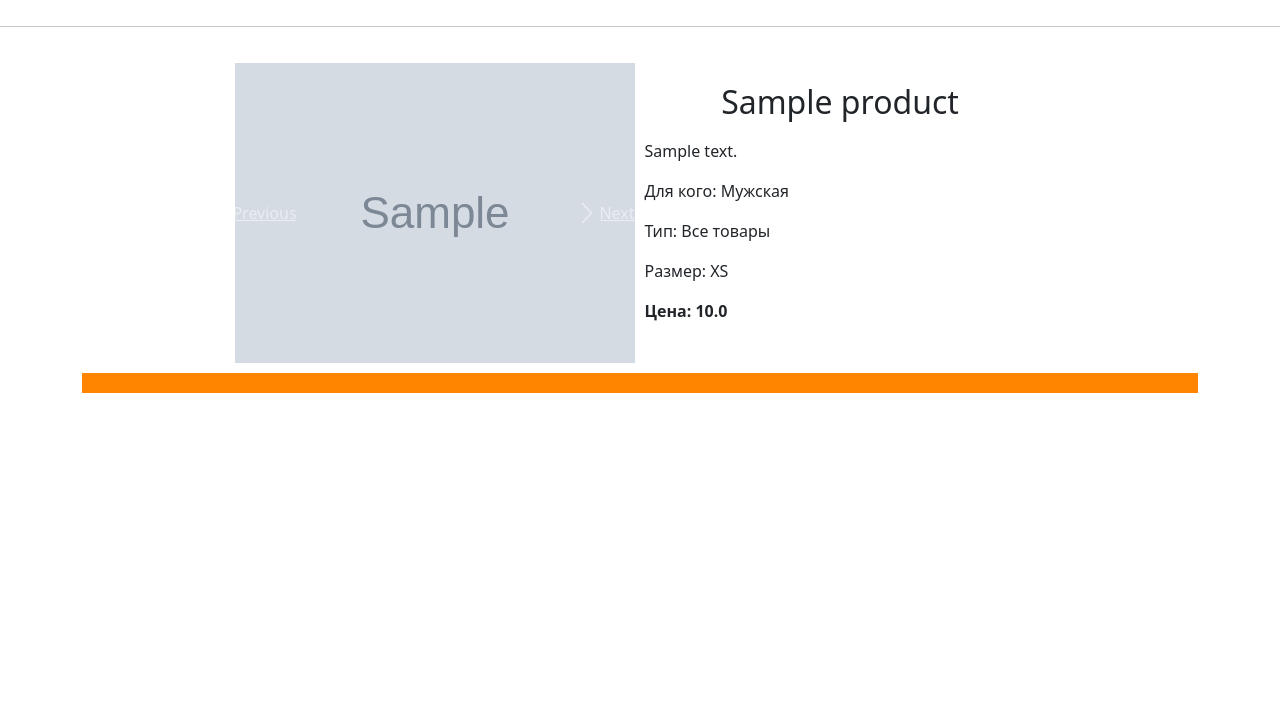
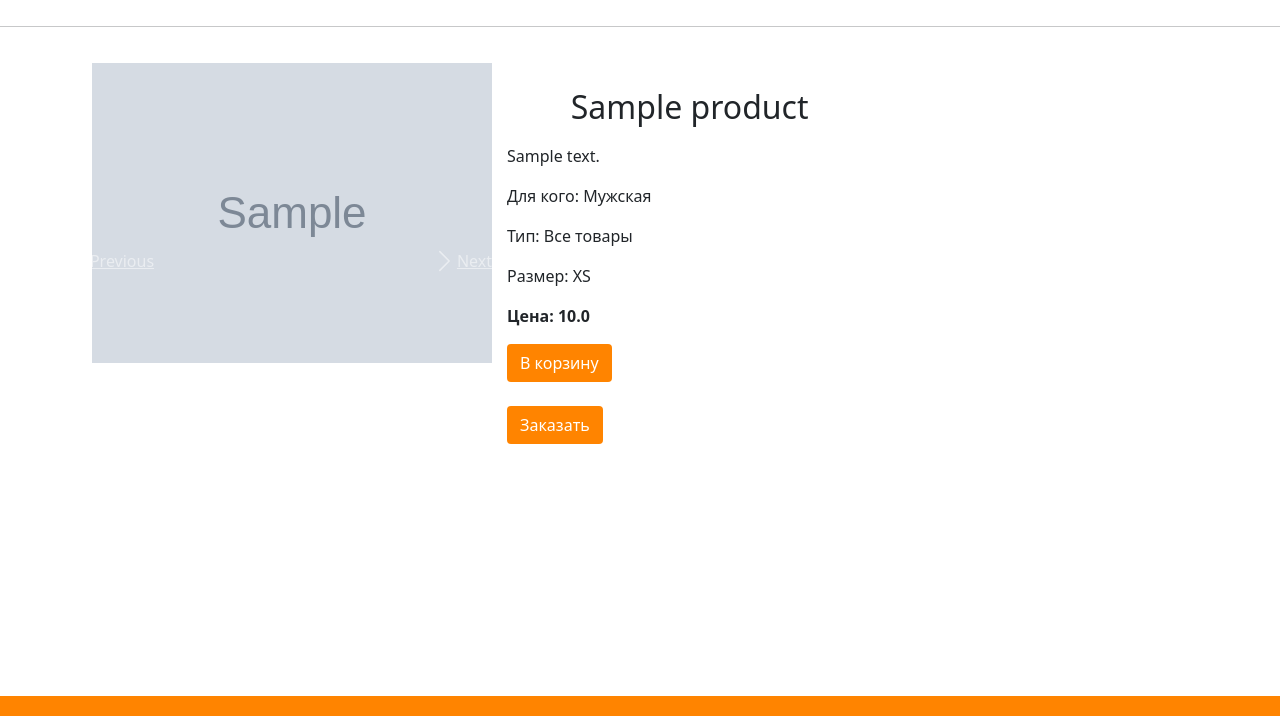
Before and after one commit to alvinist27/djangoShop, a Django app: page /product/1 in a window 1280 px wide. Shown: the part 84-800 px from the top of the page. Run offline with Django 4.2, Linux system fonts and the light colour scheme; tables that the repository leaves empty hold one stand-in row (values such as "Sample post"); grey boxes marked "Sample" are stand-in pictures; some libraries are stand-ins or nearby versions.

Commit message:
Edited style

```diff
--- a/static/css/style.css
+++ b/static/css/style.css
@@ -399,3 +399,7 @@ button img{
     clear: both;
     display: table;
 }
+
+#product_text {
+	margin: 15px;
+}
--- a/templates/app_shop/product.html
+++ b/templates/app_shop/product.html
@@ -1,16 +1,12 @@
 {% extends 'base.html' %}
 {% load crispy_forms_filters %}
 {% load static %}
-{% load mathfilters %}
-{% load crispy_forms_tags %}
 
-{% block title %}<title>.shop - Магазин одежды</title>
-{% endblock %}
+{% block title %}<title>Каталог товаров</title>{% endblock %}
 {% block content %}
         <div class="container">
             <div class="row justify-content-md-center">
-                <div class="col-sm-9">
-
+                <div class="col-sm-12">
                     <div class="new_container">
                         <div id="carouselExampleControls" class="carousel slide" data-ride="carousel">
                             <div class="carousel-inner">
@@ -30,13 +26,22 @@
                             </a>
                         </div>
 
-                    <div id="col2">
+                        <div class="col-sm-4" id="product_text">
                             <h2>{{ item.name }}</h2>
                             <p>{{ item.description }}</p>
                             <p>Для кого: {{ item.type }}</p>
                             <p>Тип: {{ item.category }}</p>
                             <p>Размер: {{ item.size }}</p>
                             <p><b>Цена: {{ item.selling_price }}</b></p>
+
+                            <form action="/cart_add/{{ item.id }}" method="post">
+                                <button type="submit" class="btn">В корзину</button>
+                            </form>
+                            <br>
+                            <form action="/order/{{ item.id }}" method="post">
+                                <button type="submit" class="btn">Заказать </button>
+                            </form>
+                        </div>
                     </div>
                 </div>
             </div>
```
Lines whose indentation alone changed are shown as unchanged.
